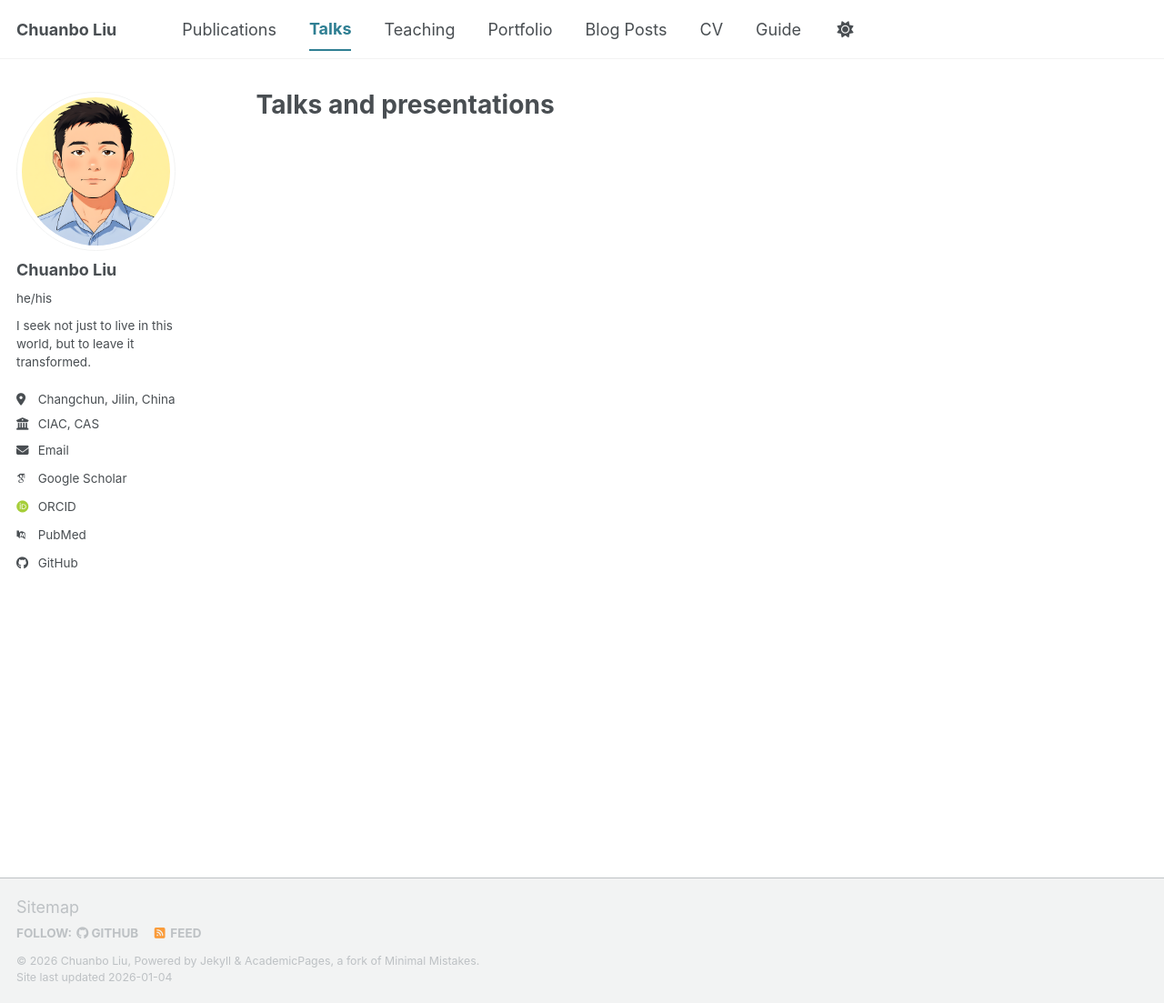
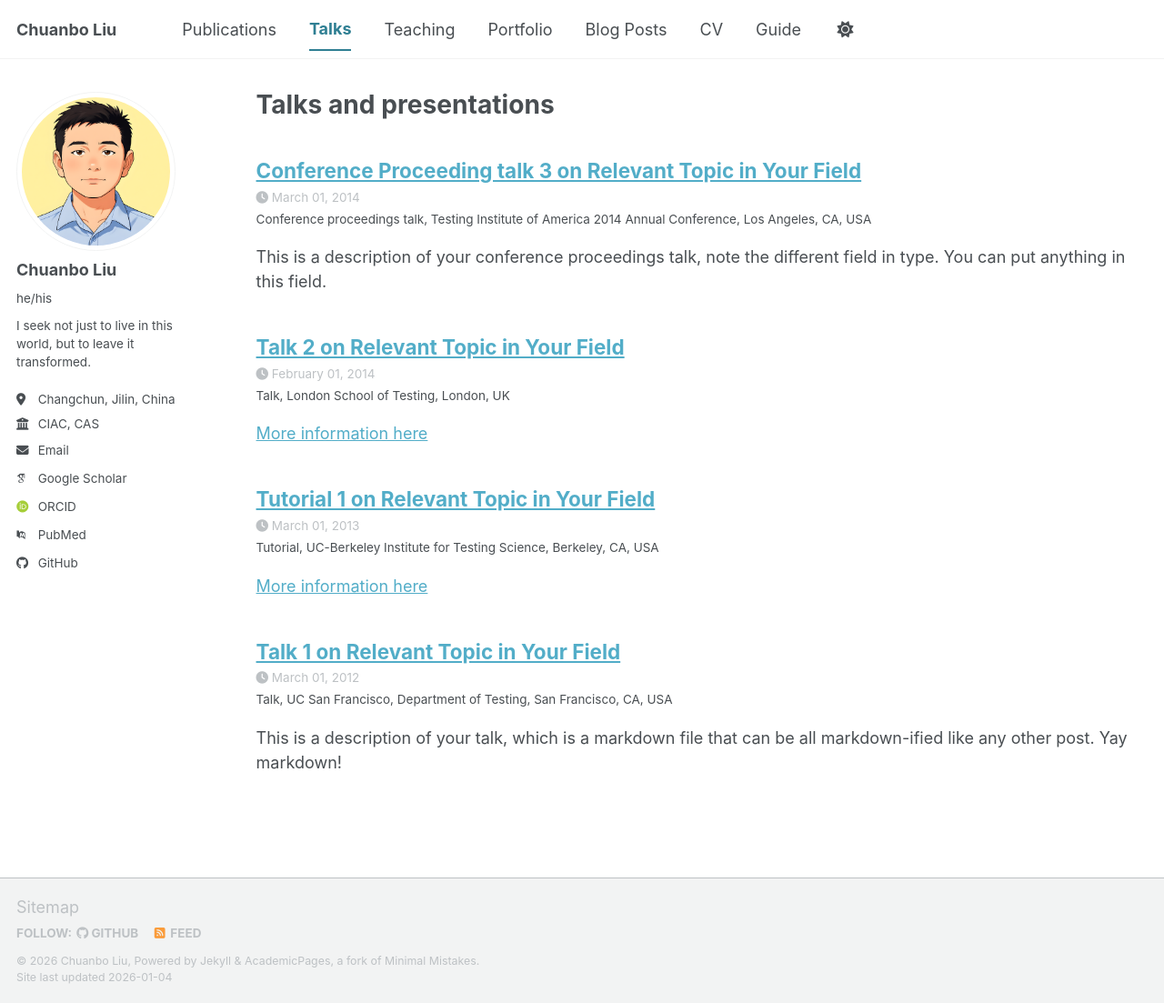
Before and after one commit to cbliu111/cbliu111.github.io, a Jekyll site: the page built from _pages/talks.html, in a window 1280 px wide and 1103 px high. Shown: the whole window at 91% size. Built offline with Jekyll 4.4.1, drawn with Linux system fonts in a browser that asks for light colours; some web fonts are replaced; a script bundle is joined from its source files by our own code; library files that are not in the unit come from our copies; some of the changed lines change nothing that is shown.

Commit message:
Update _config.yml

```diff
--- a/_config.yml
+++ b/_config.yml
@@ -224,18 +224,18 @@ kramdown:
 
 # These settings control the types of collections used by the template
 collections:
-#  teaching:
-#    output: true
-#    permalink: /:collection/:path/
+  teaching:
+    output: true
+    permalink: /:collection/:path/
   publications:
     output: true
     permalink: /:collection/:path/
-#  portfolio:
-#    output: true
-#    permalink: /:collection/:path/
-#  talks:
-#    output: true
-#    permalink: /:collection/:path/
+  portfolio:
+    output: true
+    permalink: /:collection/:path/
+  talks:
+    output: true
+    permalink: /:collection/:path/
 
 
 # These settings control how pages and collections are included in the site
@@ -286,13 +286,13 @@ defaults:
       share: true
       comment: true
   # _talks
-  #- scope:
-      #path: ""
-      #type: talks
-    #values:
-      #layout: talk
-      #author_profile: true
-      #share: true
+  - scope:
+      path: ""
+      type: talks
+    values:
+      layout: talk
+      author_profile: true
+      share: true
 
 
 # Sass/SCSS
```
